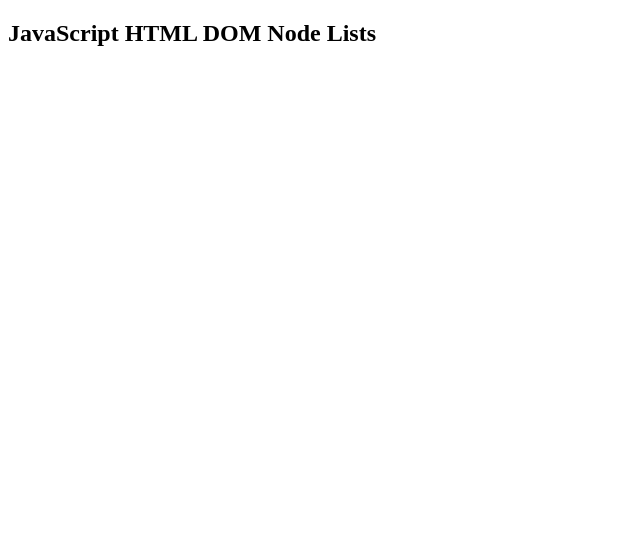
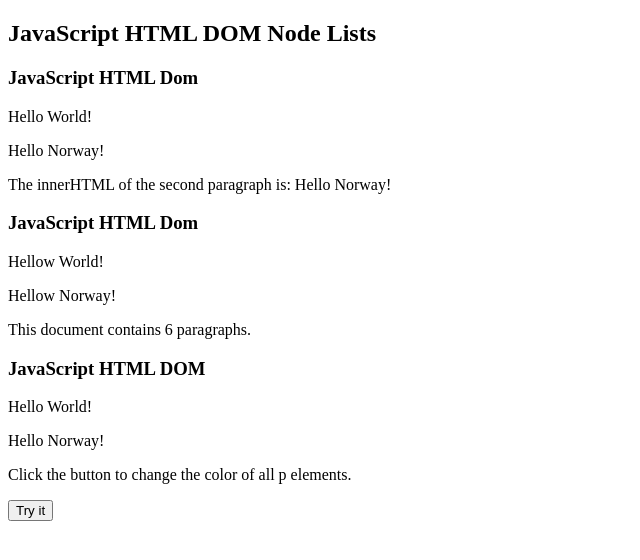
Before and after one commit to aziz-tamim/JavaScript-course, a plain HTML site: page 99 DOM Node Lists/index.html in a window 1280 px wide. Shown: the whole page, without its empty margins (0-640 px from the left). Drawn offline with Linux system fonts and the light colour scheme.

Commit message:
add js dom node lists

```diff
--- a/99 DOM Node Lists/index.html
+++ b/99 DOM Node Lists/index.html
@@ -8,6 +8,36 @@
 <body>
     <h2>JavaScript HTML DOM Node Lists</h2>
 
+    <h3>JavaScript HTML Dom</h3>
+    <p>Hello World!</p>
+    <p>Hello Norway!</p>
+    <p id="demo"></p>
+    <script>
+        const myNodelist = document.querySelectorAll("p");
+        document.getElementById("demo").innerHTML = "The innerHTML of the second paragraph is: " + myNodelist[1].innerHTML;
+    </script>
 
+    <h3>JavaScript HTML Dom</h3>
+    <p>Hellow World!</p>
+    <p>Hellow Norway!</p>
+    <p id="demo1"></p>
+    <script>
+        const myNodelist1 = document.querySelectorAll("p");
+        document.getElementById("demo1").innerHTML = "This document contains " + myNodelist1.length + " paragraphs.";
+    </script>
+
+    <h3>JavaScript HTML DOM</h3>
+    <p>Hello World!</p>
+    <p>Hello Norway!</p>
+    <p>Click the button to change the color of all p elements.</p>
+    <button onclick="myFunction()">Try it</button>
+    <script>
+        function myFunction() {
+            const myNodelist = document.querySelectorAll("p");
+            for (let i = 6; i < myNodelist.length; i++) {
+                myNodelist[i].style.color = "red";
+            }
+        }
+    </script>
 </body>
 </html>
```
